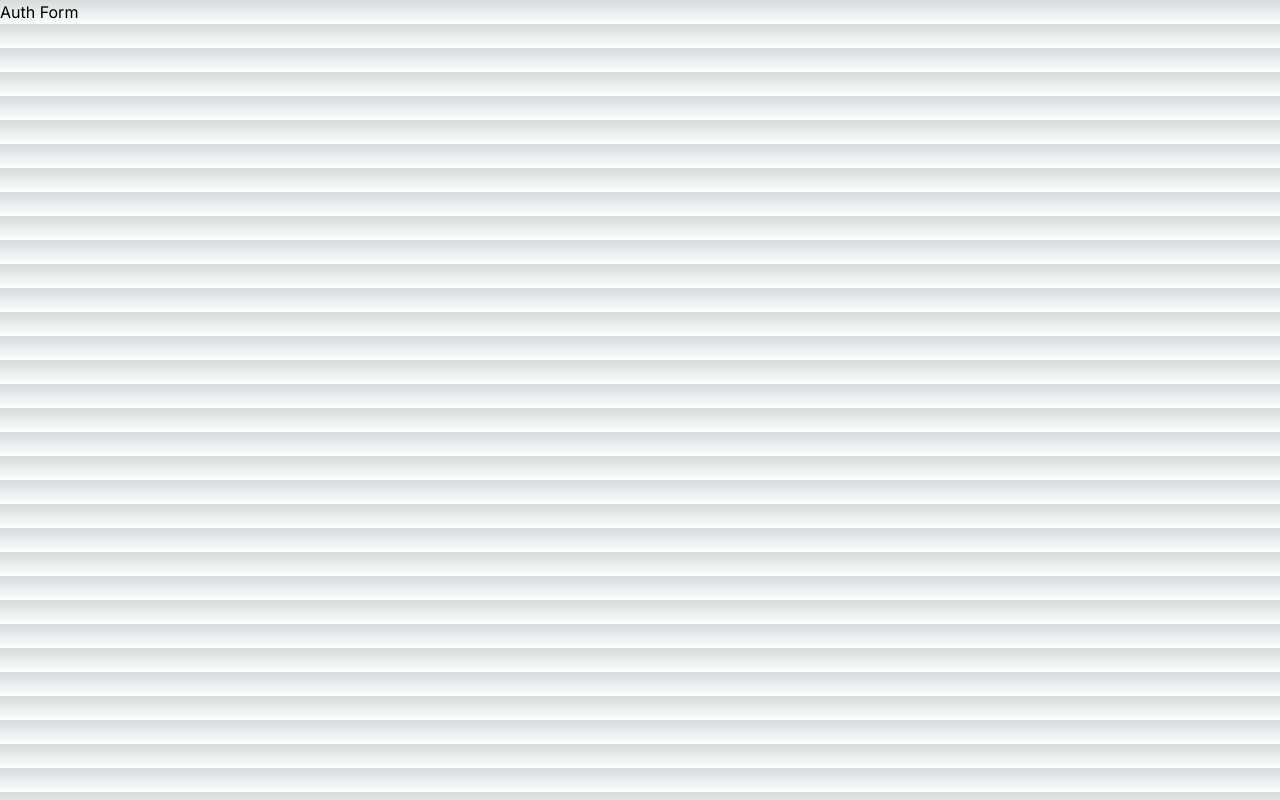
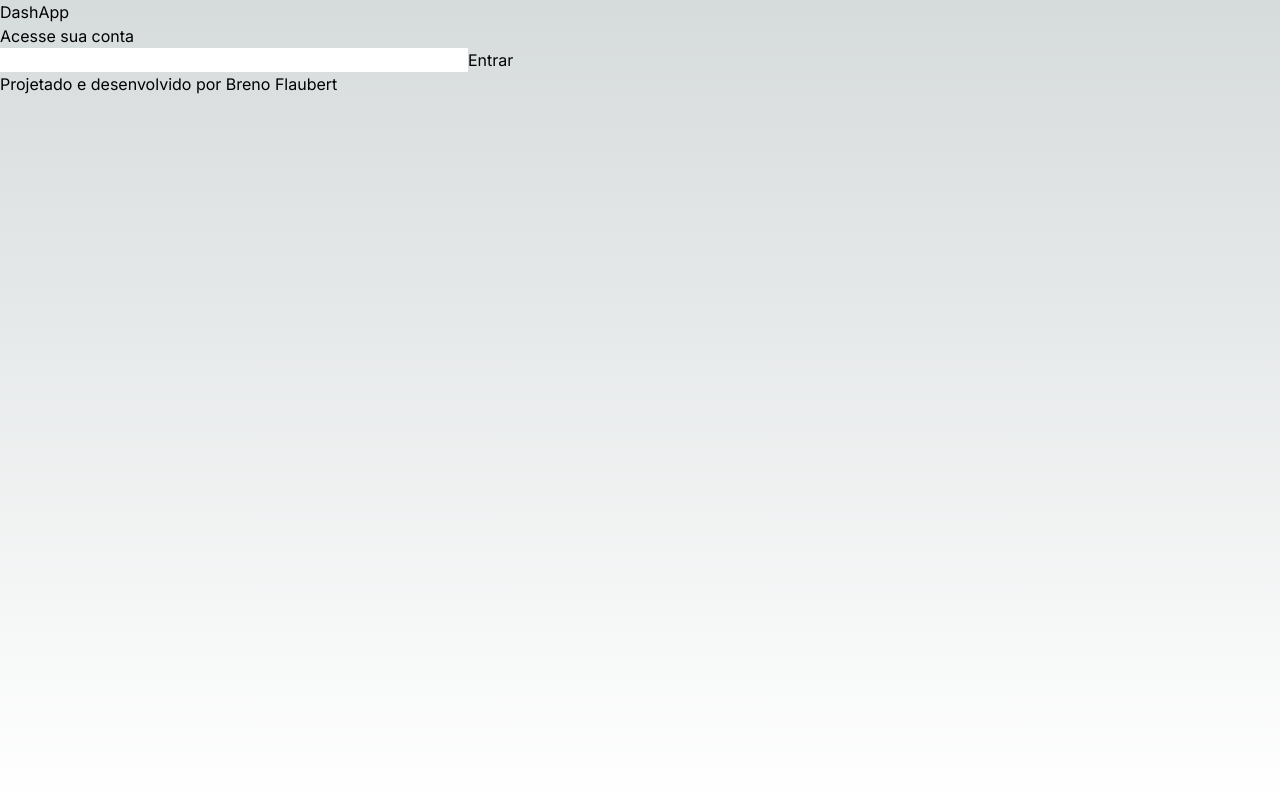
Before and after one commit to BrenoFlaubert/next-react-dashapp, a Next.js app: page /auth in a window 1280 px wide. Built offline with nearby package versions, Linux system fonts and the light colour scheme.

Commit message:
:sparkles: feat: criando pagina de autenticacao

```diff
--- a/src/app/auth/page.tsx
+++ b/src/app/auth/page.tsx
@@ -1,9 +1,18 @@
-import { AuthForm } from './_components/auth-form';
-
 export default function AuthPage() {
   return (
-    <main>
-      <AuthForm />
+    <main className="h-screen">
+      <h1>DashApp</h1>
+      <h3>Acesse sua conta</h3>
+      <form action="">
+        <label htmlFor="">
+          <input type="email" />
+        </label>
+        <label htmlFor="">
+          <input type="password" />
+        </label>
+        <button type="submit">Entrar</button>
+      </form>
+      <p>Projetado e desenvolvido por Breno Flaubert</p>
     </main>
   );
 }
```
